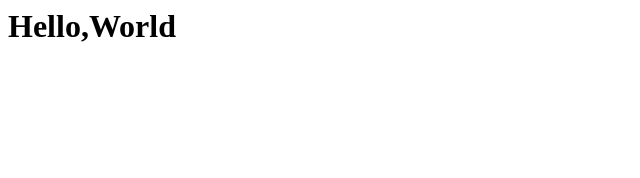
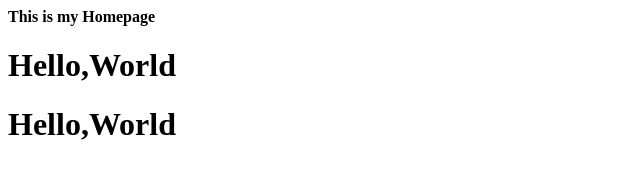
Before and after one commit to ArefinShah/hello-world, a plain HTML site: page index.html in a window 1280 px wide. Shown: the whole page, without its empty margins (0-640 px from the left). Drawn offline with Linux system fonts and the light colour scheme.

Commit message:
Update index.html
test code

```diff
--- a/index.html
+++ b/index.html
@@ -1 +1,9 @@
+<html>
+  <head>
+    <h4>This is my Homepage</h4>
+  </head>
+  <body>
+  <h1>Hello,World</h1>
+  </body>
 <h1>Hello,World</h1>
+</html>
```
